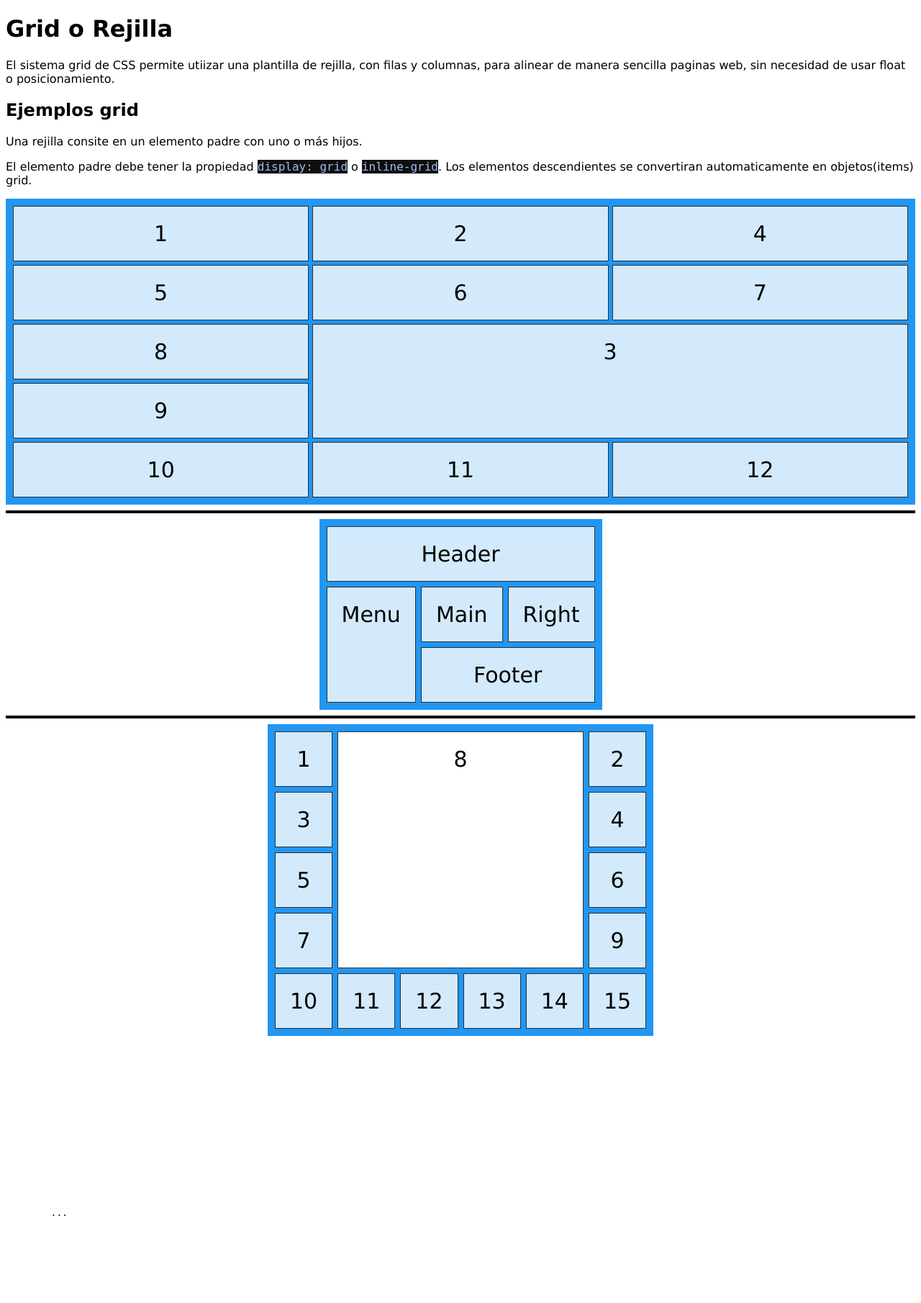
After one commit to German2709/Curso-DAW, a PHP site: the page made by frontend/CSS/responsive design/grd.html in a window 1280 px wide. The commit adds this page. Shown: the whole page at 72% size. Run offline with PHP 8.4, Linux system fonts and the light colour scheme.

Commit message:
query(consulta) y grid(rejillas)

```diff
--- a/frontend/CSS/ejemplo-tarjetas-z-index.html
+++ b/frontend/CSS/ejemplo-tarjetas-z-index.html
@@ -119,11 +119,12 @@
 <script>
     const cards = document.getElementsByClassName('card');
     const frontal = document.getElementsByClassName('front');
-    // let contador = 2;
 
     // un bucle que asigne eventos a las tarjetas
     for (let i = 0; i < cards.length; i++) {
         cards[i].addEventListener('mouseenter', showCard);
+        // ↓↓ Codigo para moviles porque se tendria que hacer touch (click) ya que el pasar el raton no se podria
+        cards[i].addEventListener('click', showCard);
         //mouseenter es el evento de hover, se activa al pasar el cursor sobre el elemento
     }
 
@@ -134,7 +135,6 @@
 
         }
         this.style.zIndex = 2;
-        // contador++;
 
         // La tarjera desaparece transcurridos el nº de milisegundos (este caso 1500=1.5s)
         // setTimeout(() => {
--- /dev/null
+++ b/frontend/CSS/responsive design/grd.html
@@ -0,0 +1,189 @@
+<!DOCTYPE html>
+<html lang="en">
+
+<head>
+    <meta charset="UTF-8">
+    <meta http-equiv="X-UA-Compatible" content="IE=edge">
+    <meta name="viewport" content="width=device-width, initial-scale=1.0">
+    <title>Grid o Rejilla</title>
+    <link rel="stylesheet" href="../../general.css">
+
+</head>
+<style>
+    .grid-container {
+        display: grid;
+        /* si en vez de "grid" utilizamos "inline-grid" los div ocuparan solo el espacio que verdaremante tienen o sea no ocupan toda la pantalla */
+        grid-template-columns: auto auto auto;
+        /* Auto indica el nº de columnas q en este son caso 3 */
+        /* tambien podemos asignar un espacio vacio entre los elementos */
+
+        gap: 5px;
+        /* o si quieres modificar solo la columna o la fila seria: */
+        /*column-gap: 5px;
+        row-gap: 20px; */
+
+        background-color: #2196f3;
+        padding: 10px;
+    }
+
+    .grid-item {
+        background: rgba(255, 255, 255, 0.8);
+        border: 1px solid rgb(0, 0, 0, 0.8);
+        padding: 20px;
+        font-size: 30px;
+        text-align: center;
+    }
+
+    .item3 {
+        grid-row-start: 3;
+        grid-column-start: 2;
+
+        grid-row-end: 5;
+        grid-column-end: 4;
+    }
+
+    /* -----------Prueba-------------- */
+    .contenedor{
+        display: flex;
+        justify-content: center;
+    }
+    .prueba {
+        display: inline-grid;
+        grid-template-columns: auto auto auto;
+        gap: 7px;
+
+        background-color: #2196f3;
+        padding: 10px;
+    }
+
+    .prueba-item {
+        background: rgba(255, 255, 255, 0.8);
+        border: 1px solid rgb(0, 0, 0, 0.8);
+        padding: 20px;
+        font-size: 30px;
+        text-align: center;
+
+    }
+
+    .header {
+        grid-column-start: 1;
+        grid-column-end: 4;
+    }
+
+    .menu {
+        grid-row-start: 2;
+        grid-row-end: 4;
+    }
+
+    .footer {
+        grid-column-end: 2;
+        grid-column-start: 4;
+    }
+
+    /* ----------prueba 2--------------- */
+    .prueba2 {
+        display: inline-grid;
+        grid-template-columns: auto auto auto auto auto auto;
+        gap: 7px;
+
+        background-color: #2196f3;
+        padding: 10px;
+
+    }
+    .item8{
+        background-color: white;
+        grid-column-start:2;
+        grid-row-start:1;
+
+        grid-column-end:6;
+        grid-row-end:5;
+
+    }
+
+</style>
+
+<body>
+    <h1>Grid o Rejilla</h1>
+    <p>
+        El sistema grid de CSS permite utiizar una plantilla de rejilla, con filas y columnas, para alinear de manera
+        sencilla paginas web, sin necesidad de usar float o posicionamiento.
+    </p>
+    <h2>Ejemplos grid</h2>
+    <p>
+        Una rejilla consite en un elemento padre con uno o más hijos.
+    </p>
+    <p>
+        El elemento padre debe tener la propiedad <code>display: grid</code> o <code>inline-grid</code>. Los elementos
+        descendientes se convertiran automaticamente en objetos(items) grid.
+    </p>
+    <div class="grid-container">
+        <div class="grid-item">1</div>
+        <div class="grid-item">2</div>
+        <div class="grid-item item3">3</div>
+        <div class="grid-item">4</div>
+        <div class="grid-item">5</div>
+        <div class="grid-item">6</div>
+        <div class="grid-item">7</div>
+        <div class="grid-item">8</div>
+        <div class="grid-item">9</div>
+        <div class="grid-item">10</div>
+        <div class="grid-item">11</div>
+        <div class="grid-item">12</div>
+    </div>
+    <hr style="border: 2px solid black;">
+    <div class="contenedor">
+        <div class="prueba">
+            <div class="prueba-item header">Header</div>
+            <div class="prueba-item menu">Menu</div>
+            <div class="prueba-item">Main</div>
+            <div class="prueba-item">Right</div>
+            <div class="prueba-item footer">Footer</div>
+        </div>
+    </div>
+    <hr style="border: 2px solid black;">
+    <div class="contenedor n2">
+        <div class="prueba2">
+            <div class="grid-item">1</div>
+            <div class="grid-item">2</div>
+            <div class="grid-item">3</div>
+            <div class="grid-item">4</div>
+            <div class="grid-item">5</div>
+            <div class="grid-item">6</div>
+            <div class="grid-item">7</div>
+            <div class="grid-item item8">8</div>
+            <div class="grid-item">9</div>
+            <div class="grid-item">10</div>
+            <div class="grid-item">11</div>
+            <div class="grid-item">12</div>
+            <div class="grid-item">13</div>
+            <div class="grid-item">14</div>
+            <div class="grid-item">15</div>
+        </div>
+    </div>
+    <pre>
+
+
+
+
+
+
+
+
+
+
+
+
+
+
+
+        ...
+
+
+
+
+
+
+    </pre>
+</body>
+
+</html>
--- a/frontend/general.css
+++ b/frontend/general.css
@@ -5,5 +5,5 @@ body{
 code{
     background-color: rgb(15, 15, 15);
     color: rgb(163, 190, 240);
-    padding: 2px;
+    font-size: 16px;
 }
```
Also changed, not shown: frontend/CSS/responsive design/grid-area.html (added, +85 -0 lines), frontend/CSS/responsive design/media-queries.html (added, +53 -0 lines), frontend/CSS/responsive design/primer-ejemplo.html (added, +34 -0 lines), frontend/CSS/responsive design/query.css (added, +10 -0 lines), frontend/CSS/responsive design/segundo-ejemplo.html (added, +74 -0 lines).
